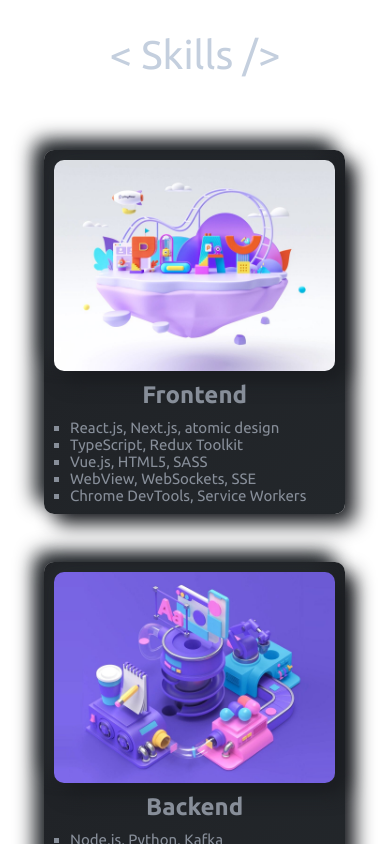
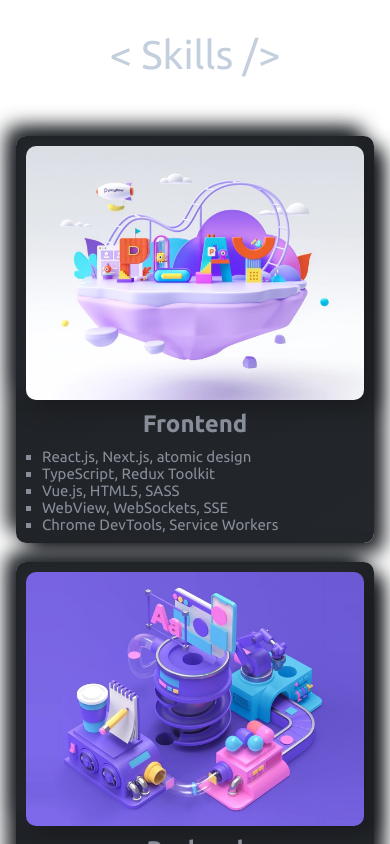
Before and after one commit to dontdude/Portfolio, a React (Create React App) app: page / in a window 390 px wide. Shown: the part 5000-5844 px from the top of the page. Built offline with nearby package versions, Linux system fonts and the light colour scheme; no server answers.

Commit message:
fix: alignement and other issues in ui

```diff
--- a/src/components/coding/Coding.css
+++ b/src/components/coding/Coding.css
@@ -116,6 +116,7 @@
 
 
   /* Recent Activity List */
+  /* Recent Activity List */
   .coding .activity-list {
     flex: 1.5;
     min-width: 350px;
@@ -124,14 +125,22 @@
     border-radius: 20px;
     padding: 30px;
     height: 400px;
-    overflow-y: auto;
+    display: flex;
+    flex-direction: column;
+    /* overflow-y: auto; Moved to inner div */
     transition: 0.5s;
   }
 
-  .coding .activity-list::-webkit-scrollbar {
+  .activity-scroll {
+      flex: 1;
+      overflow-y: auto;
+      padding-right: 10px; /* Prevent content hitting scrollbar */
+  }
+
+  .activity-scroll::-webkit-scrollbar {
     width: 6px;
   }
-  .coding .activity-list::-webkit-scrollbar-thumb {
+  .activity-scroll::-webkit-scrollbar-thumb {
     background-color: var(--primary-color);
     border-radius: 10px;
   }
@@ -187,6 +196,9 @@
   }
 
   @media (max-width: 768px) {
+    .coding .title {
+        font-size: 2rem; /* Adjusted for mobile */
+    }
     .coding .coding-cont {
       flex-direction: column;
     }
--- a/src/components/coding/Coding.js
+++ b/src/components/coding/Coding.js
@@ -71,7 +71,7 @@ const Coding = () => {
   return (
     <section className="coding" id="coding">
       <div className="container">
-        <h2 className="title">{"< Problem Solving />"}</h2>
+        <h3 className="title">{"< Problem Solving />"}</h3>
 
         <div className="coding-cont">
            {/* Stats Card */}
@@ -116,9 +116,15 @@ const Coding = () => {
            {/* Recent Activity */}
            {showActivity && (
              <Zoom bottom>
-              <div className="activity-list">
-                  <h3 style={{marginBottom: '20px', fontSize: '20px'}}>Recent Activity</h3>
-                  {data.recentAcSubmissionList.slice(0, 8).map((sub, index) => (
+            <div className="activity-list">
+                <h3 style={{marginBottom: '20px', fontSize: '20px'}}>Recent Activity</h3>
+                <div className="activity-scroll">
+                  {loading ? (
+                      <p>Loading activity...</p>
+                  ) : error ? (
+                      <p>Unable to fetch activities.</p>
+                  ) : data.recentAcSubmissionList && data.recentAcSubmissionList.length > 0 ? (
+                      data.recentAcSubmissionList.slice(0, 8).map((sub, index) => (
                           <div className="activity-item" key={index}>
                               <div className="activity-info">
                                   <h4>{sub.title}</h4>
@@ -133,9 +139,12 @@ const Coding = () => {
                               </div>
                           </div>
                       ))
-                  }
-              </div>
-             </Zoom>
+                  ) : (
+                      <p>No recent activity found.</p>
+                  )}
+                </div>
+            </div>
+           </Zoom>
            )}
         </div>
       </div>
--- a/src/components/skill/Skill.css
+++ b/src/components/skill/Skill.css
@@ -14,18 +14,20 @@
     /* background-color: red; */
     margin: 2rem 0;
 }
+/* Fix for React Reveal wrappers */
+.skl-cont > div,
 .skill-card-wrapper {
-    flex: 1 1 300px;
     display: flex !important;
     justify-content: center;
-    margin: 10px;
+    flex: 0 0 320px; /* Rigid width to force columns */
+    margin: 15px;
+    box-sizing: border-box;
 }
 .skl-card{
-    width: 100%;
+    width: 100%; /* Fill wrapper */
     display: flex;
     flex-direction: column;
     justify-content: center;
-    margin: 1.5rem 2rem;
     padding: 10px;
     border-radius: 10px;
     background: var(--card-bg);
@@ -46,16 +48,28 @@
     list-style:square;
 }
 .skl-card img {
-    height: 30vh;
-    width: auto; /* Ensure aspect ratio is preserved */
-    object-fit: contain;
+    height: 220px; /* Fixed height for uniformity */
+    width: 100%; /* Fill card */
+    object-fit: cover; /* No black bars */
+    border-radius: 10px;
 }
 @media (max-width: 768px) {
+    .skl-cont > div,
+    .skill-card-wrapper {
+        flex: 1 1 100%; /* Stack on mobile */
+        width: 100%;
+        margin: 10px 0;
+    }
+    .skl-card {
+        width: 90% !important; /* Uniform width on mobile */
+        margin: 0 auto;
+    }
     .skl-card li{
         font-size: 15px;
     }
     .skl-card img {
-        height: 25vh;
+        height: auto;
+        width: 100%;
         border-radius: 10px;
     }
 }
```
